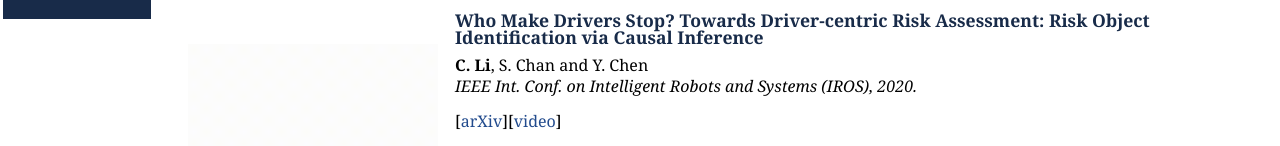
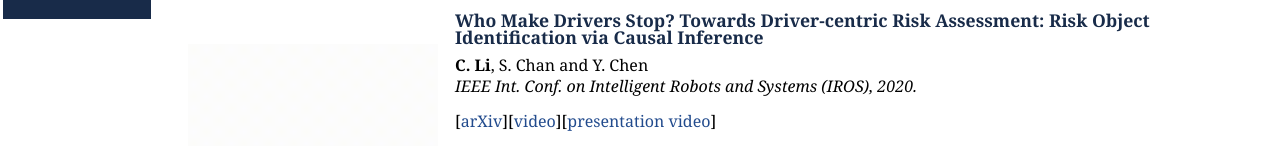
Before and after one commit to cicelyli/cicelyli.github.io, a plain HTML site: page index.html in a window 1280 px wide. Shown: the part 794-940 px from the top of the page. Drawn offline with Linux system fonts and the light colour scheme.

Commit message:
Update index.html
add iros presentation video link

```diff
--- a/index.html
+++ b/index.html
@@ -69,7 +69,7 @@ try {
 <td align="left"><h3>Who Make Drivers Stop? Towards Driver-centric Risk Assessment: Risk Object Identification via Causal Inference</h3>
 <p><b>C. Li</b>, S. Chan and Y. Chen<br />
 <i>IEEE Int. Conf. on Intelligent Robots and Systems (IROS), 2020.</i> <br /></p>
-[<a href="https://arxiv.org/pdf/2003.02425.pdf">arXiv</a>][<a href="https://youtu.be/3OYWrWsWuc0">video</a>]</p>
+[<a href="https://arxiv.org/pdf/2003.02425.pdf">arXiv</a>][<a href="https://youtu.be/3OYWrWsWuc0">video</a>][<a href="https://www.youtube.com/watch?v=K4e0vyxmlso&feature=youtu.be">presentation video</a>]</p>
 <p> This work proposes a two-stage framework based on causal inference for risk object identification, an essential task towards driver-centric risk assessment. The task of identifying causes of driver behavioral change is formalized in the language of functional causal models and interventions. We evaluate the proposed framework
 on the Honda Research Institute Driving Dataset (HDD).</p>
 </td></tr></table>
```
